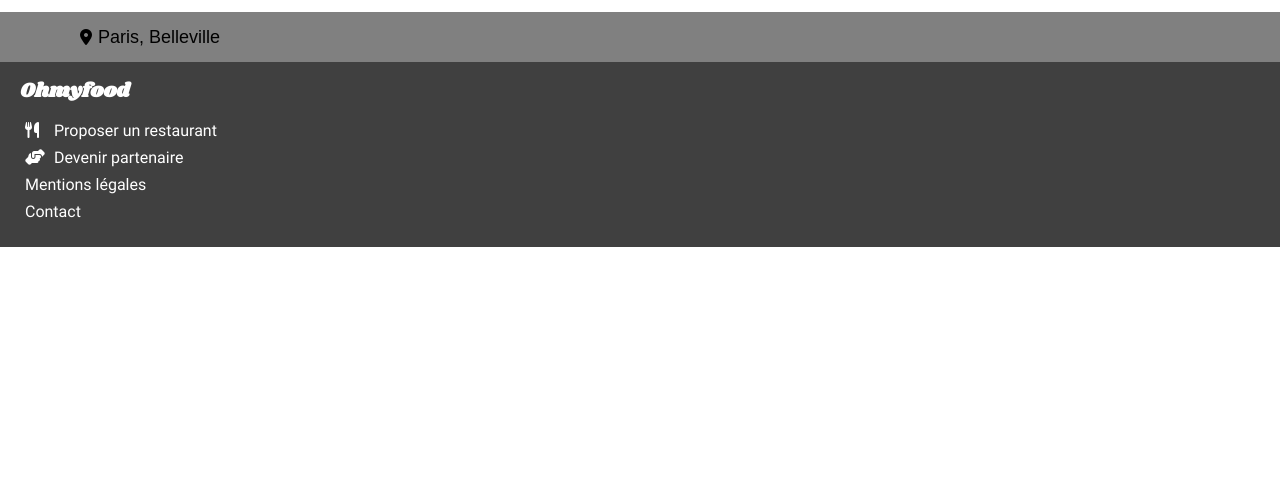
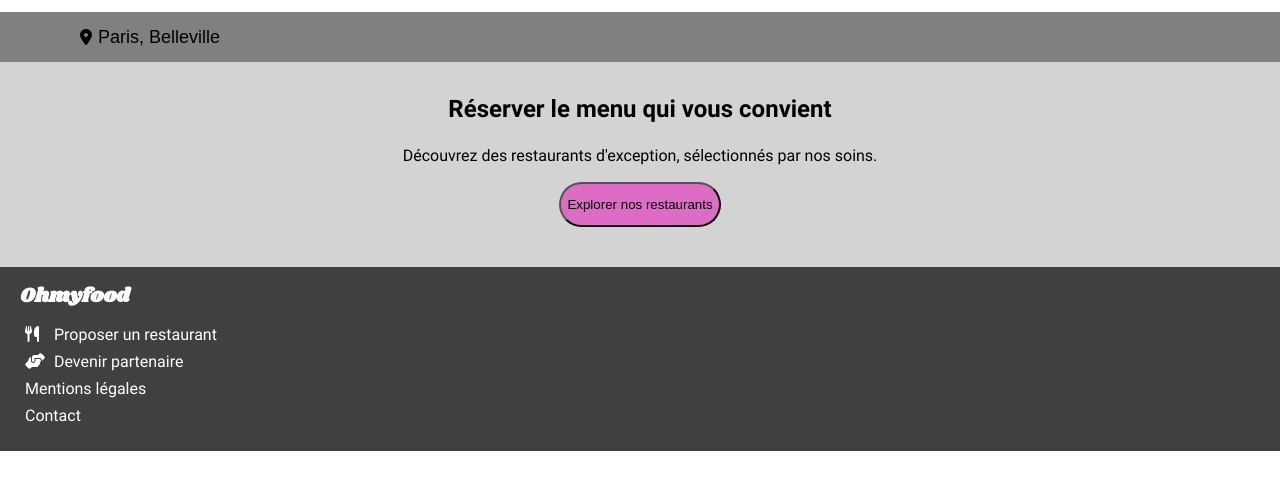
Before and after one commit to SGdevWeb/Ohmyfood-OC, a plain HTML site: page index.html in a window 1280 px wide. Shown: the part 135-624 px from the top of the page. Drawn offline with Linux system fonts and the light colour scheme.

Commit message:
Ajout de la section 2

```diff
--- a/css/style.css
+++ b/css/style.css
@@ -111,6 +111,28 @@ a {
     font-size: 18px;
 }
 
+/* SECTION 2 */
+
+#explore {
+    background-color: lightgray;
+    margin: 0;
+    padding: 10px;
+    text-align: center;
+}
+
+#explore h1 {
+    font-family: roboto;
+    margin-left: 20px;
+    margin-right: 20px;
+}
+
+#explore button {
+    margin-bottom: 30px;
+    border-radius: 25px;
+    height: 45px;
+    background-color: #dc6cc4;
+}
+
 /* FOOTER */
 
 footer {
--- a/index.html
+++ b/index.html
@@ -24,6 +24,16 @@
         </form>
     </div>
 
+    <!-- SECTION 2 -->
+
+    <section id="explore">
+        <h1>Réserver le menu qui vous convient</h1>
+        <p>Découvrez des restaurants d'exception, sélectionnés par nos soins.</p>
+        <button>Explorer nos restaurants</button>
+    </section>
+
+    <!-- FOOTER -->
+
     <footer>
         <h2>Ohmyfood</h2>
         <ul>
@@ -33,5 +43,6 @@
             <li><a href="mailto:ohmyfood-contact@gmail.com">Contact</a></li>
         </ul>
     </footer>
+
 </body>
 </html>
```
